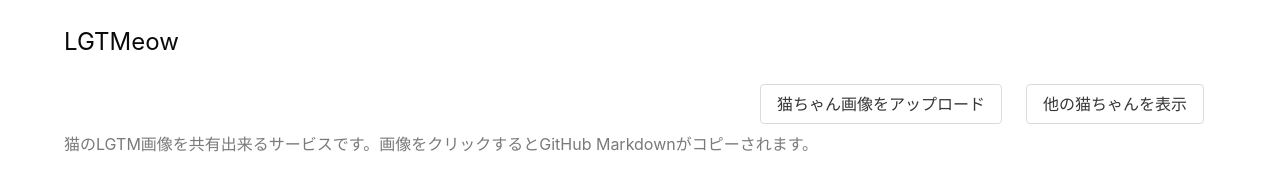
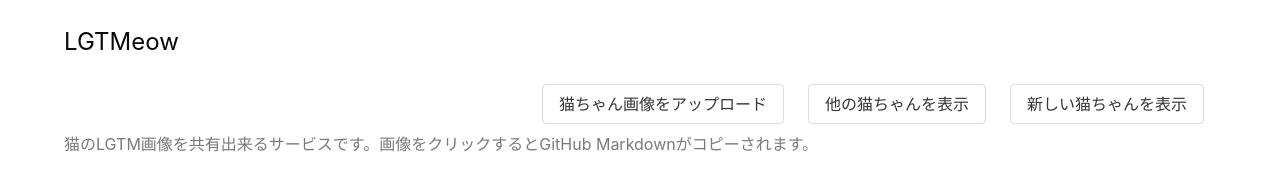
Before and after one commit to nekochans/lgtm-cat-frontend, a Next.js app: page / in a window 1280 px wide. Shown: the top 174 px of the page. Built offline with nearby package versions, Linux system fonts and the light colour scheme; no server answers.

Commit message:
:sparkles: #132 CatFetchButtonContainerを仮実装（呼び出しているAPIはランダムAPIのまま）

```diff
--- a/src/components/Header.tsx
+++ b/src/components/Header.tsx
@@ -1,6 +1,7 @@
 import React, { ReactNode } from 'react';
 
 import RandomButtonContainer from '../containers/RandomButton';
+import RecentlyCatFetchButtonContainer from '../containers/RecentlyCatFetchButtonContainer';
 
 import ServiceDescription from './ServiceDescription';
 
@@ -56,6 +57,7 @@ const Header: React.FC<Props> = ({ topLink, uploadLink }: Props) => {
                 <div className="buttons">
                   {uploadLink}
                   <RandomButtonContainer />
+                  <RecentlyCatFetchButtonContainer />
                 </div>
               </div>
             </div>
--- /dev/null
+++ b/src/containers/RecentlyCatFetchButtonContainer.tsx
@@ -0,0 +1,50 @@
+import throttle from 'lodash/throttle';
+
+import RecentlyCatFetchButton from '../components/RecentlyCatFetchButton';
+import { isSuccessResult } from '../domain/repositories/repositoryResult';
+import { issueAccessToken } from '../infrastructures/repositories/api/fetch/authTokenRepository';
+import { fetchLgtmImagesInRandom } from '../infrastructures/repositories/api/fetch/imageRepository';
+import { sendFetchRandomImages } from '../infrastructures/utils/gtm';
+import {
+  updateIsFailedFetchLgtmImages,
+  updateLgtmImages,
+} from '../stores/valtio/lgtmImages';
+
+import type { VFC } from 'react';
+
+const RecentlyCatFetchButtonContainer: VFC = () => {
+  const handleOnClick = async () => {
+    const issueAccessTokenResult = await issueAccessToken();
+    if (!isSuccessResult(issueAccessTokenResult)) {
+      updateLgtmImages([]);
+      updateIsFailedFetchLgtmImages(true);
+
+      return;
+    }
+
+    const lgtmImagesResponse = await fetchLgtmImagesInRandom({
+      accessToken: { jwtString: issueAccessTokenResult.value.jwtString },
+    });
+
+    if (!isSuccessResult(lgtmImagesResponse)) {
+      updateLgtmImages([]);
+      updateIsFailedFetchLgtmImages(true);
+
+      return;
+    }
+
+    updateLgtmImages(lgtmImagesResponse.value.lgtmImages);
+    updateIsFailedFetchLgtmImages(false);
+    sendFetchRandomImages('fetch_random_images_button');
+  };
+
+  const limitThreshold = 500;
+  const handleOnClickThrottled = throttle(
+    () => handleOnClick(),
+    limitThreshold,
+  );
+
+  return <RecentlyCatFetchButton handleOnClick={handleOnClickThrottled} />;
+};
+
+export default RecentlyCatFetchButtonContainer;
```
